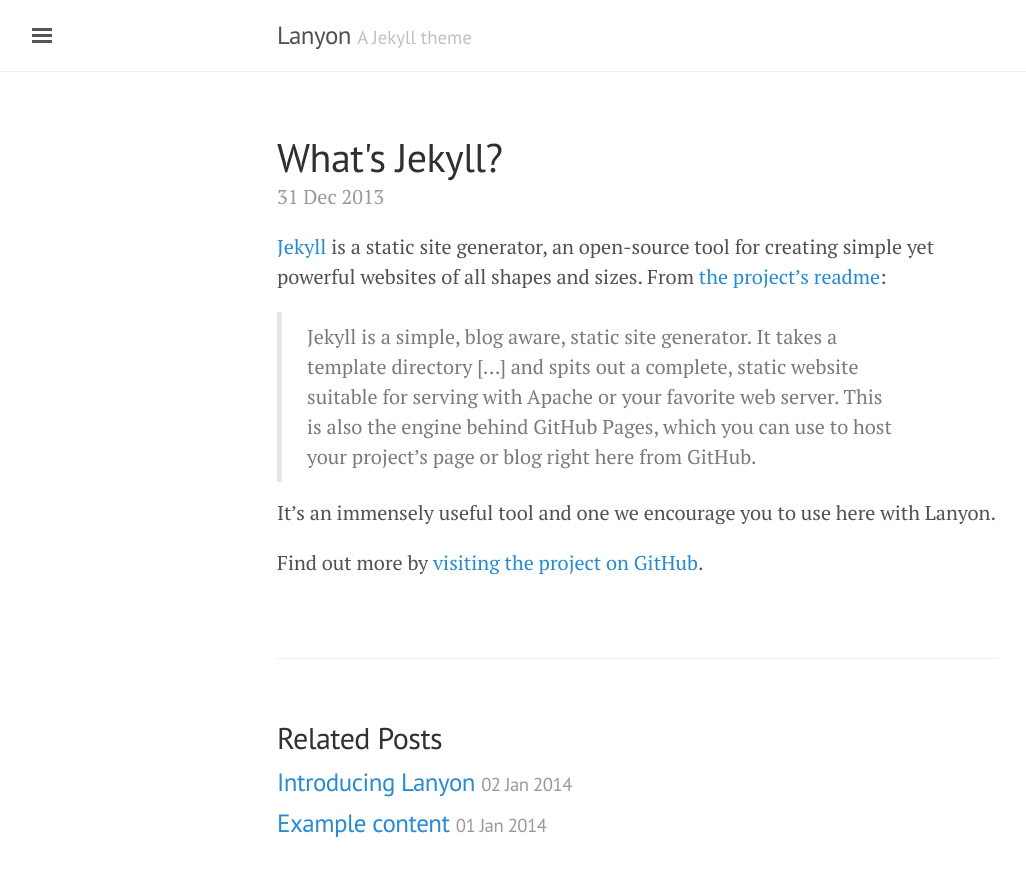
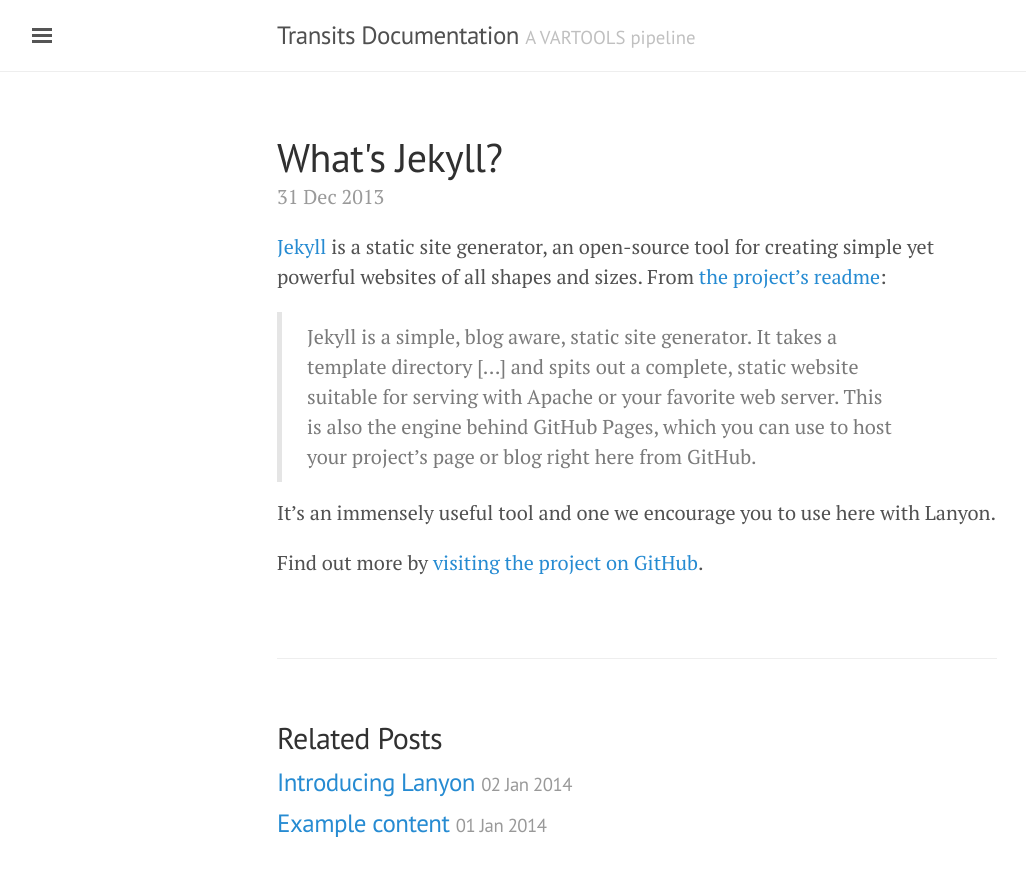
Before and after one commit to llamicron/transits, a Jekyll site: the page built from docs/_posts/2013-12-31-whats-jekyll.md, in a window 1280 px wide. Shown: the top 876 px of the page, without its empty margins (3-1029 px from the left). Built offline with Jekyll 4.4.1, drawn with Linux system fonts in a browser that asks for light colours.

Commit message:
Puts relevant content in docs jekyll site

```diff
--- a/docs/_config.yml
+++ b/docs/_config.yml
@@ -5,10 +5,10 @@
 # relative_permalinks: true
 
 # Setup
-title:               Lanyon
-tagline:             'A Jekyll theme'
-description:         'A reserved <a href="http://jekyllrb.com" target="_blank">Jekyll</a> theme that places the utmost gravity on content with a hidden drawer. Made by <a href="https://twitter.com/mdo" target="_blank">@mdo</a>.'
-url:                 http://lanyon.getpoole.com
+title:               Transits Documentation
+tagline:             'A VARTOOLS pipeline'
+description:         'A pipefile for <a target="_new" href="https://www.astro.princeton.edu/~jhartman/vartools.html">VARTOOLS</a>, the astronomical light curve program'
+url:                 https://llamicron.github.io/transits/
 baseurl:             ''
 paginate:            5
 
@@ -19,6 +19,6 @@
   email:             markdotto@gmail.com
 
 # Custom vars
-version:             1.0.0
+version:             0.1.0
 
 plugins: [jekyll-paginate]
--- a/docs/_includes/sidebar.html
+++ b/docs/_includes/sidebar.html
@@ -25,8 +25,8 @@
       {% endif %}
     {% endfor %}
 
-    <a class="sidebar-nav-item" href="{{ site.github.repo }}/archive/v{{ site.version }}.zip">Download</a>
-    <a class="sidebar-nav-item" href="{{ site.github.repo }}">GitHub project</a>
+    <a class="sidebar-nav-item" href="{{ site.github.repo }}/releases">Download</a>
+    <a class="sidebar-nav-item" href="{{ site.github.repo }}">GitHub</a>
     <span class="sidebar-nav-item">Currently v{{ site.version }}</span>
   </nav>
 
```
